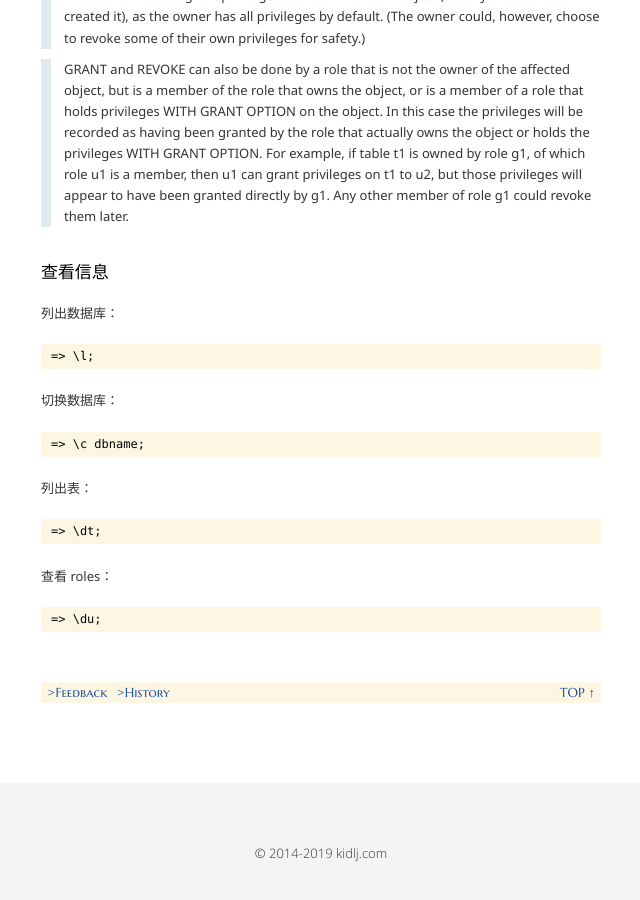
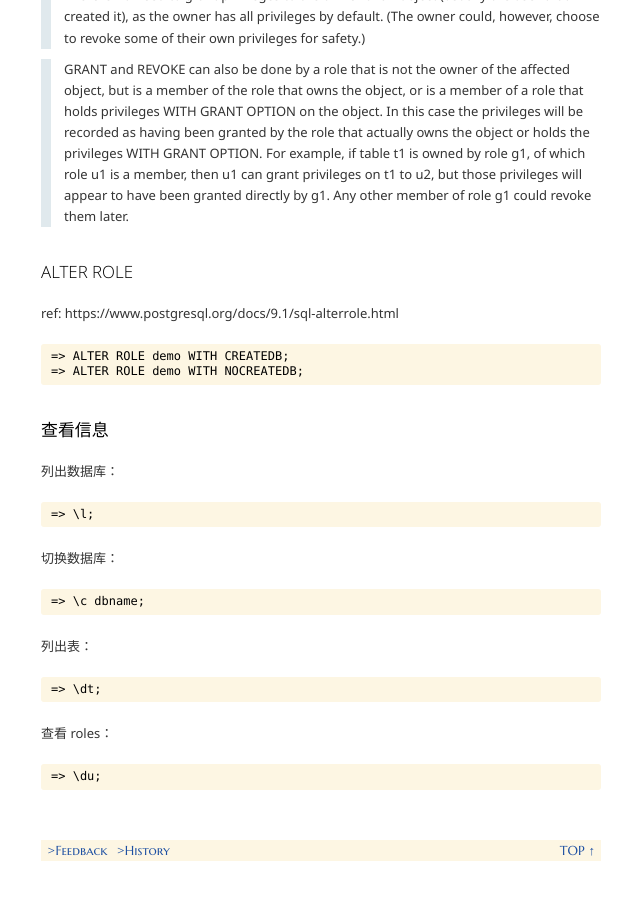
Before and after one commit to kidlj/awei, a Jekyll site: the page built from _wiki/postgresql.md, in a window 1280 px wide and 900 px high, scrolled down 1801 px. Shown: the whole window, without its empty margins (319-959 px from the left). Built offline with Jekyll 4.4.1, drawn with Linux system fonts in a browser that asks for light colours.

Commit message:
add `ALTER ROLE` wiki

```diff
--- a/_wiki/postgresql.md
+++ b/_wiki/postgresql.md
@@ -77,6 +77,13 @@ ref: https://www.postgresql.org/docs/11/sql-grant.html
 
 > GRANT and REVOKE can also be done by a role that is not the owner of the affected object, but is a member of the role that owns the object, or is a member of a role that holds privileges WITH GRANT OPTION on the object. In this case the privileges will be recorded as having been granted by the role that actually owns the object or holds the privileges WITH GRANT OPTION. For example, if table t1 is owned by role g1, of which role u1 is a member, then u1 can grant privileges on t1 to u2, but those privileges will appear to have been granted directly by g1. Any other member of role g1 could revoke them later.
 
+### ALTER ROLE
+
+ref: https://www.postgresql.org/docs/9.1/sql-alterrole.html
+
+    => ALTER ROLE demo WITH CREATEDB;
+    => ALTER ROLE demo WITH NOCREATEDB;
+
 ### 查看信息
 
 列出数据库：
```
